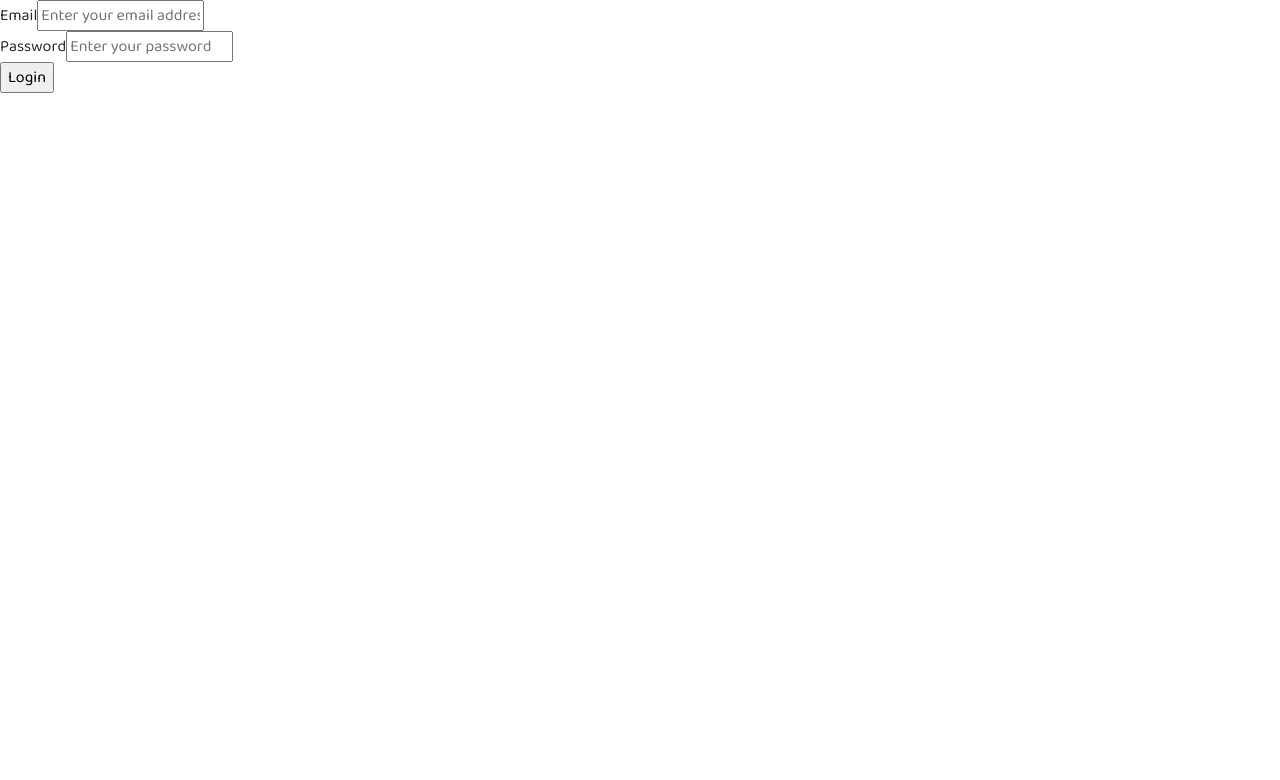
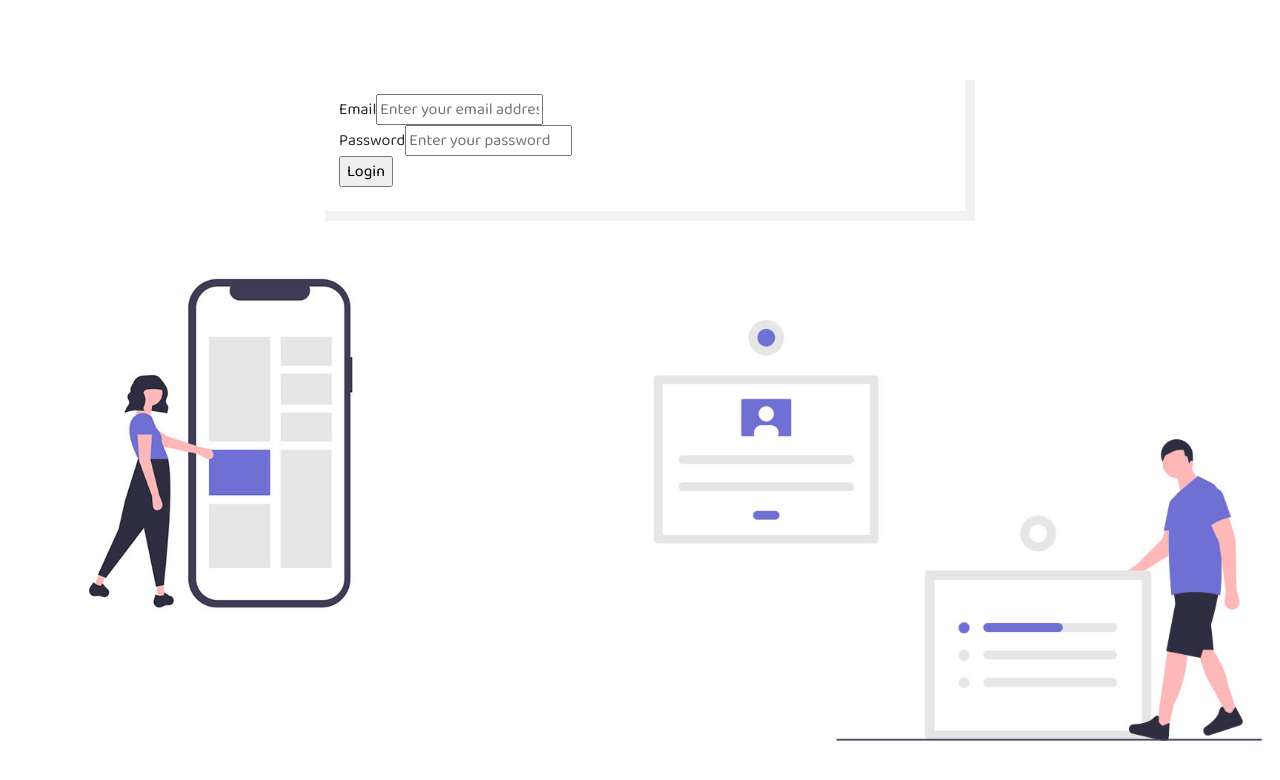
Before and after one commit to jakubwilk/todolist, a React (Create React App) app: page /login in a window 1280 px wide. Shown: the top 780 px of the page. Built offline with nearby package versions, Linux system fonts and the light colour scheme; no server answers.

Commit message:
Basic style in login page

```diff
--- a/src/login-component/Login.js
+++ b/src/login-component/Login.js
@@ -1,5 +1,40 @@
 import React from "react";
+import styled from "styled-components";
+import background from "../utils/auth-background.jpg";
+
 import LoginForm from "./LoginForm";
+
+const LoginPage = styled.div`
+    background-image: url(${props => props.background});
+    background-size: cover;
+    background-repeat: no-repeat;
+    background-position: center;
+    height: 100vh;
+    padding-top: 70px;
+`;
+
+const Container = styled.div`
+    width: 100%;
+    padding-left: 2rem;
+    padding-right: 2rem;
+
+    @media screen and (min-width: 768px) {
+        max-width: 650px;
+        margin-left: auto;
+        margin-right: auto;
+    }
+
+    @media screen and (min-width: 960px) {
+        padding-left: 0;
+        padding-right: 0;
+    }
+`;
+
+const FormContent = styled.section`
+    background-color: white;
+    box-shadow: 10px 10px 0 #f2f2f2;
+    padding: 1.5rem;
+`;
 
 class Login extends React.Component {
     state = {
@@ -35,14 +70,22 @@ class Login extends React.Component {
     }
 
     render() {
-        return <LoginForm
+        return (
+            <LoginPage background={background}>
+                <Container>
+                    <FormContent>
+                        <LoginForm
                             email={this.state.email}
                             password={this.state.password}
                             updateState={this.updateState}
                             resType={this.state.data.type}
                             resMessage={this.state.data.message}
                             submitMethod={this.fetchData}
-                loading={this.state.loading} />;
+                            loading={this.state.loading} />
+                    </FormContent>
+                </Container>
+            </LoginPage>
+        );
     }
 }
 
```
Also changed, not shown: src/utils/auth-background.jpg (added). Lines whose indentation alone changed are shown as unchanged.
